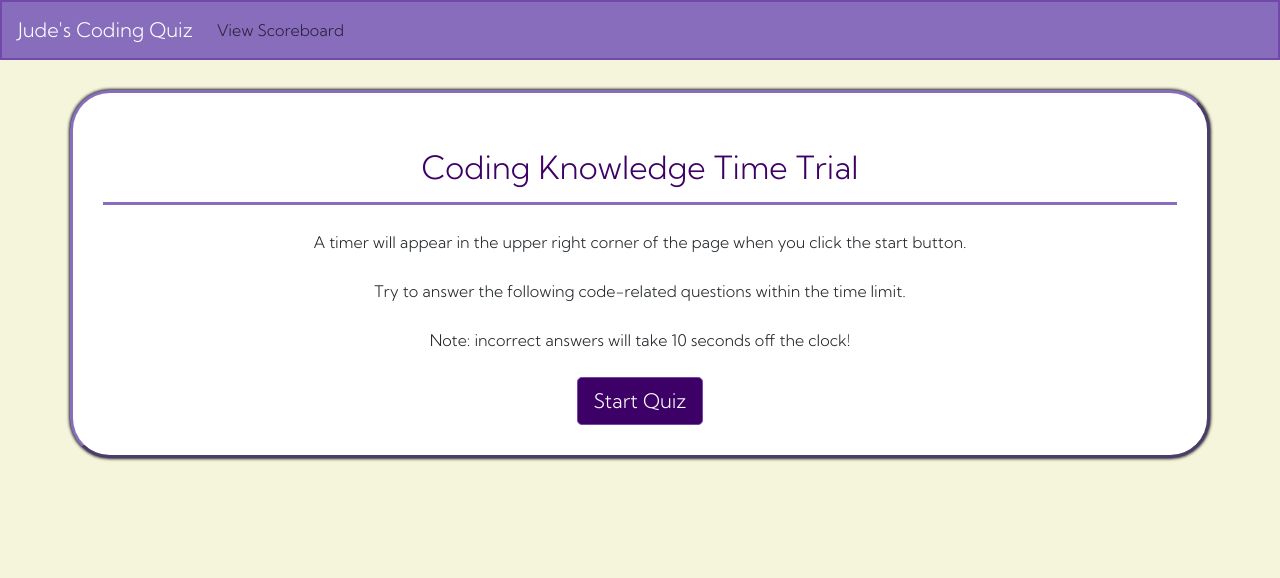
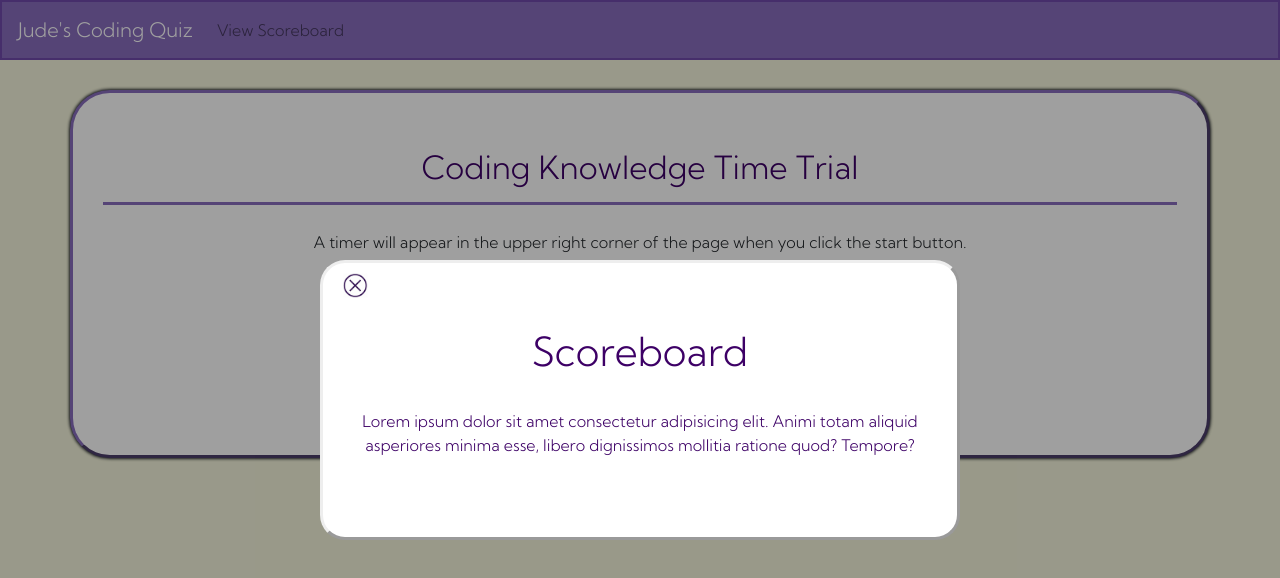
Before and after one commit to judeclark19/coding-quiz, a plain HTML site: page index.html in a window 1280 px wide. Both pictures are taken after a click on the link "View Scoreboard". Drawn offline with nearby package versions, Linux system fonts and the light colour scheme.

Commit message:
hooked up the 'view scoreboard' button

```diff
--- a/index.html
+++ b/index.html
@@ -73,15 +73,12 @@
       <div class="collapse navbar-collapse" id="navbarText">
         <ul class="navbar-nav mr-auto">
           <li class="nav-item">
-            <a class="nav-link" href="#">View Scoreboard</a>
+            <a class="nav-link" id="view-scoreboard">View Scoreboard</a>
           </li>
         </ul>
       </div>
     </nav>
     <!-- Nav bar end -->
-
-    <!-- Timer -->
-    <!-- <div id="timer-readout"></div> -->
 
     <!-- Card begin -->
     <div class="container" id="main-container">
--- a/script.js
+++ b/script.js
@@ -1,4 +1,5 @@
 //DOM Elements
+const viewScoreboard = document.getElementById("view-scoreboard");
 const startButton = document.getElementById("start-btn");
 const nextButton = document.getElementById("next-btn");
 const introSlide = document.getElementById("intro-slide");
@@ -74,6 +75,9 @@ let gameDurationInSec = gameDurationInMin * 60;
 const totalQuestions = quizQuestions.length;
 
 //Event listeners
+viewScoreboard.addEventListener("click", () => {
+  scoreboardModal.classList.add("modal-active");
+})
 startButton.addEventListener("click", startGame);
 nextButton.addEventListener("click", () => {
   currentQuestionIndex++;
@@ -82,10 +86,11 @@ nextButton.addEventListener("click", () => {
 gomCloseButton.addEventListener("click", () => {
   gameOverModal.classList.remove("modal-active");
 });
+scoreModCloseButton.addEventListener("click", () => {
+  scoreboardModal.classList.remove("modal-active");
+});
 // TODO: put these stored values on the scoreboard
 scoreSubmitButton.addEventListener("click", () => {
-  console.log("score submitted");
-  console.log(nameInputField.value);
   gameOverModal.classList.remove("modal-active");
   scoreboardModal.classList.add("modal-active");
 });
--- a/style.css
+++ b/style.css
@@ -178,7 +178,7 @@ hr {
   background-color: #cc92c2;
 }
 
-#gom-close-button {
+#gom-close-button, #scoreMod-close-button {
   position: absolute;
   top: 10px;
   left: 20px;
```
